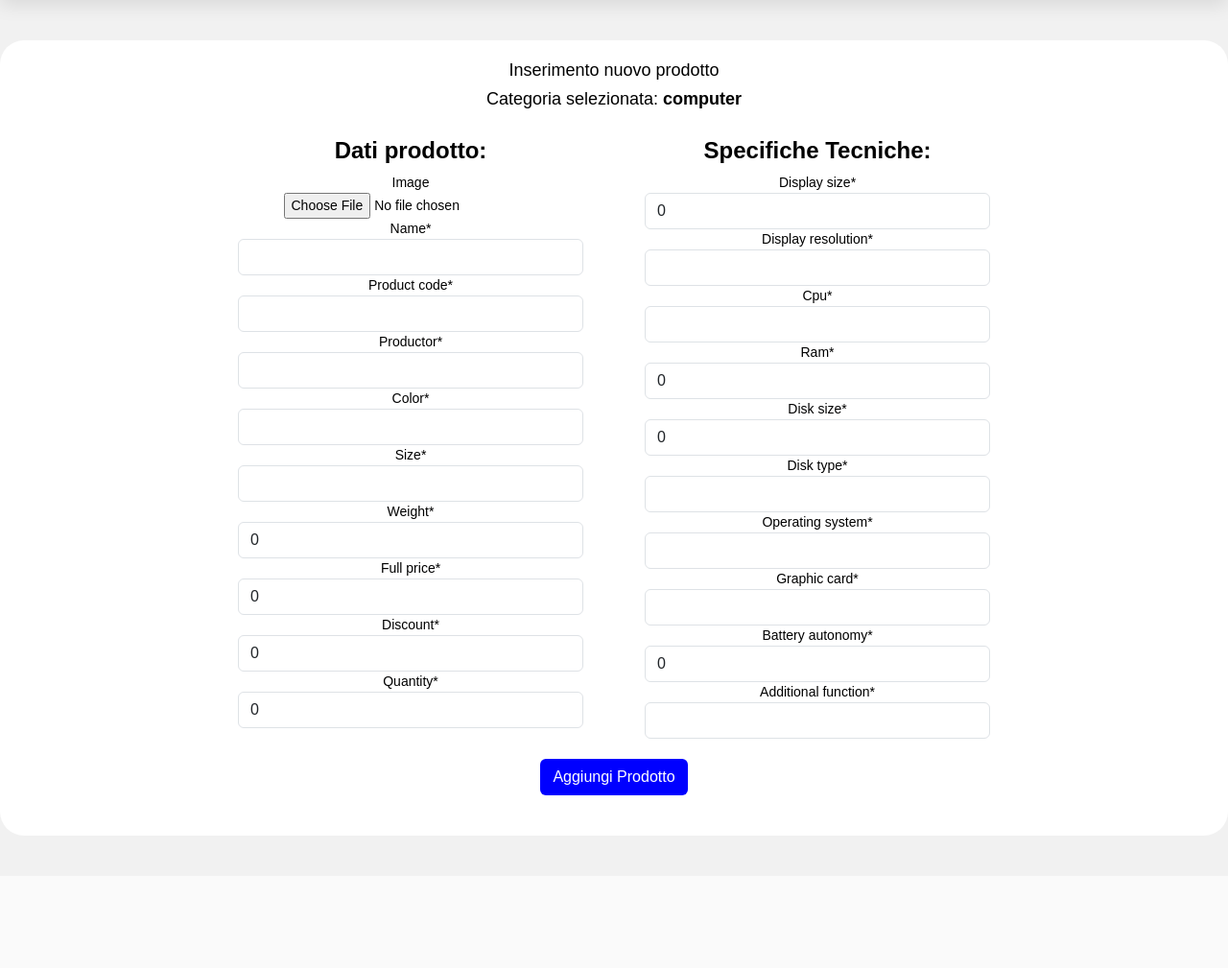
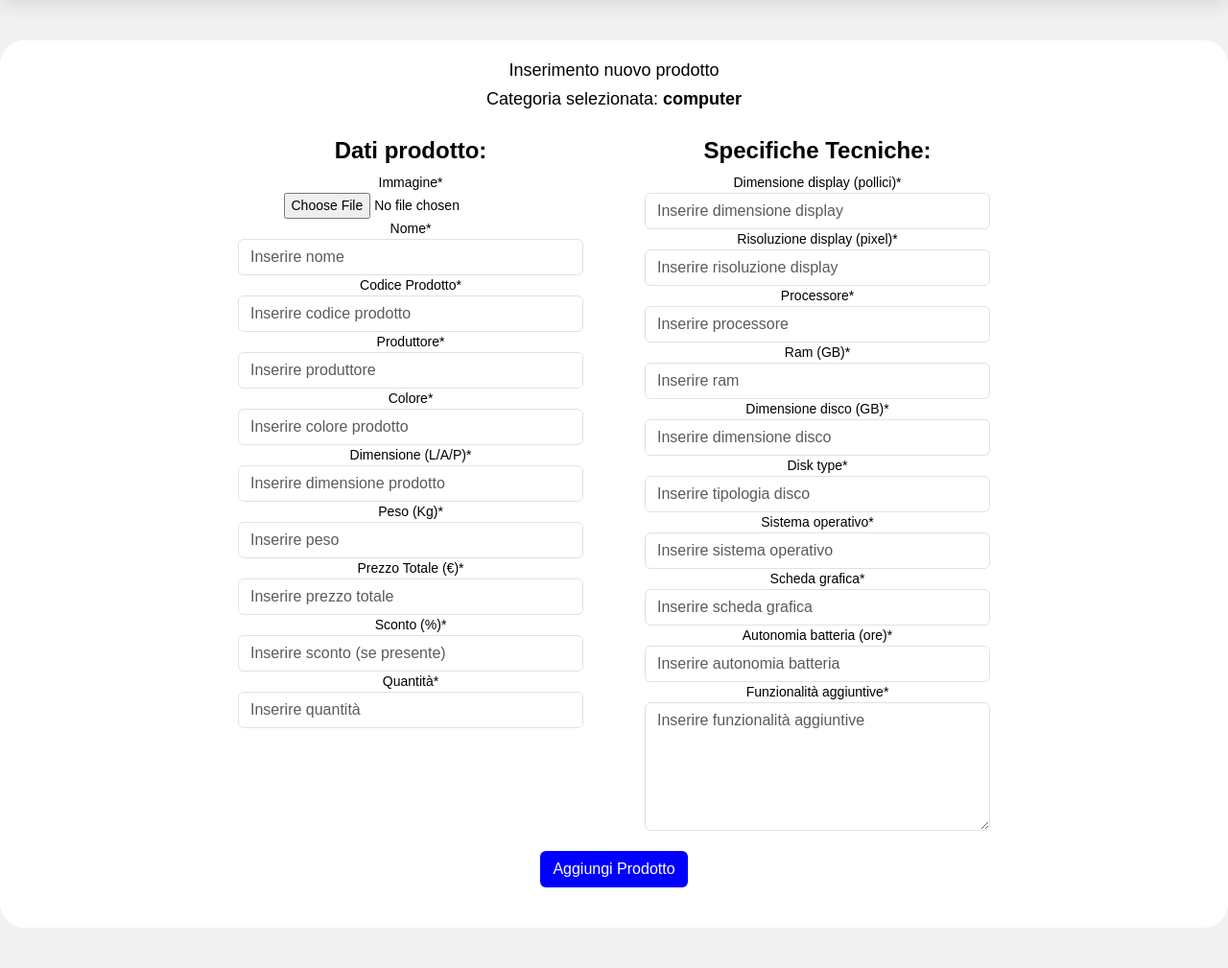
Before and after one commit to flitz99/Byte_Shop, a Django app: page /products/add_product/computer in a window 1280 px wide. Shown: the part 228-1237 px from the top of the page at 96% size. Before the commit the page ends 1057 px from the top, so only its background shows below. Run offline with Django 4.2, Linux system fonts and the light colour scheme; a user stored in the database is signed in; some libraries are stand-ins or nearby versions.

Commit message:
Sistemato tutti i forms, anche inserimento prodotti, si passa al test

```diff
--- a/Ecommerce/views.py
+++ b/Ecommerce/views.py
@@ -126,7 +126,7 @@ def home(request):  #View per la Homepage
 
             #Se amministratore non ha dei prodotti caricati
             else:
-                ctx={'check':False} #passo lista vuota
+                ctx={'check':False,'title':"Vendite dei prodotti inseriti:"} #passo lista vuota
 
         #---- Se utente loggato è un cliente
         if not request.user.is_staff:
--- a/orders/views.py
+++ b/orders/views.py
@@ -33,6 +33,7 @@ def my_orders(request):
                     ordini_admin.append(ordine) #salvo ordine in una lista
 
         ordini_admin=list(set(ordini_admin)) #Rimuovo duplicati (se entrambi i prodotti nell'ordine sono dell'admin me li mette due volte altrimenti)
+        print(type(ordini_admin))
         ctx={"listaordini":ordini_admin}
 
     return render(request,template_name=templ,context=ctx)
--- a/products/forms.py
+++ b/products/forms.py
@@ -1,82 +1,169 @@
 from django import forms
 from django.urls import reverse_lazy
-from crispy_forms.helper import FormHelper
-from crispy_forms.layout import Submit
 from .models import *
 
-#FORM DI INSERIMENTO PRODOTTI
-class ComputerForm(forms.ModelForm):
+#Form inserimento campi Product
+class ProductForm(forms.ModelForm):
+    image=forms.ImageField(required=True)
+    name =forms.CharField(required=True, widget=forms.TextInput(attrs={'placeholder': 'Inserire nome'}))
+    product_code =forms.CharField(required=True, widget=forms.TextInput(attrs={'placeholder': 'Inserire codice prodotto'}))
+    productor =forms.CharField(required=True, widget=forms.TextInput(attrs={'placeholder': 'Inserire produttore'}))
+    color =forms.CharField(required=True, widget=forms.TextInput(attrs={'placeholder': 'Inserire colore prodotto'}))
+    size =forms.CharField(required=True, widget=forms.TextInput(attrs={'placeholder': 'Inserire dimensione prodotto'}))
+    weight =forms.FloatField(required=True,min_value=0, widget=forms.NumberInput(attrs={'placeholder': 'Inserire peso'}))
+    full_price =forms.FloatField(required=True,min_value=0, widget=forms.NumberInput(attrs={'placeholder': 'Inserire prezzo totale'}))
+    discount =forms.IntegerField(required=True,min_value=0,max_value=99, widget=forms.NumberInput(attrs={'placeholder': 'Inserire sconto (se presente)'}))
+    quantity =forms.IntegerField(required=True,min_value=0, widget=forms.NumberInput(attrs={'placeholder': 'Inserire quantità'}))
+
+    #Imposto le label
+    def __init__(self, *args, **kwargs):
+        super().__init__(*args, **kwargs)
+        self.fields['image'].label = 'Immagine'
+        self.fields['name'].label = 'Nome'
+        self.fields['product_code'].label = 'Codice Prodotto'
+        self.fields['productor'].label = 'Produttore'
+        self.fields['color'].label = 'Colore'
+        self.fields['size'].label = 'Dimensione (L/A/P)'
+        self.fields['weight'].label = 'Peso (Kg)'
+        self.fields['full_price'].label = 'Prezzo Totale (€)'
+        self.fields['discount'].label = 'Sconto (%)'
+        self.fields['quantity'].label = 'Quantità'
+
+    def validate_product_code(self, value):
+        if Product.objects.filter(product_code=value).exists():
+            raise forms.ValidationError("Codice prodotto già presente nel sistema, inserirne un altro.")
+        return value
+
+#Form inserimento campi Computer
+class ComputerForm(ProductForm):
+    display_size =forms.FloatField(required=True, min_value=0,widget=forms.NumberInput(attrs={'placeholder': 'Inserire dimensione display'}))
+    display_resolution =forms.CharField(required=True, widget=forms.TextInput(attrs={'placeholder': 'Inserire risoluzione display'}))
+    cpu =forms.CharField(required=True, widget=forms.TextInput(attrs={'placeholder': 'Inserire processore'}))
+    ram =forms.IntegerField(required=True,min_value=0, widget=forms.NumberInput(attrs={'placeholder': 'Inserire ram'}))
+    disk_size =forms.FloatField(required=True, min_value=0,widget=forms.NumberInput(attrs={'placeholder': 'Inserire dimensione disco'}))
+    disk_type =forms.CharField(required=True, widget=forms.TextInput(attrs={'placeholder': 'Inserire tipologia disco'}))
+    operating_system =forms.CharField(required=True, widget=forms.TextInput(attrs={'placeholder': 'Inserire sistema operativo'}))
+    graphic_card =forms.CharField(required=True, widget=forms.TextInput(attrs={'placeholder': 'Inserire scheda grafica'}))
+    battery_autonomy =forms.FloatField(required=True,min_value=0, widget=forms.NumberInput(attrs={'placeholder': 'Inserire autonomia batteria'}))
+    additional_function =forms.CharField(required=True, widget=forms.Textarea(attrs={'placeholder': 'Inserire funzionalità aggiuntive','rows': 5, 'cols': 40}))
 
     class Meta:
         model=Computer
         fields=["image","name","product_code","productor","color","size","weight","full_price","discount","quantity",
                 "display_size","display_resolution","cpu","ram","disk_size","disk_type","operating_system","graphic_card","battery_autonomy","additional_function"]
 
+    #Imposto le label
+    def __init__(self, *args, **kwargs):
+        super().__init__(*args, **kwargs)
+        self.fields['display_size'].label = 'Dimensione display (pollici)'
+        self.fields['display_resolution'].label = 'Risoluzione display (pixel)'
+        self.fields['cpu'].label = 'Processore'
+        self.fields['ram'].label = 'Ram (GB)'
+        self.fields['disk_size'].label = 'Dimensione disco (GB)'
+        self.fields['operating_system'].label = 'Sistema operativo'
+        self.fields['graphic_card'].label = 'Scheda grafica'
+        self.fields['battery_autonomy'].label = 'Autonomia batteria (ore)'
+        self.fields['additional_function'].label = 'Funzionalità aggiuntive'
 
-    def is_valid(self):
-        valid= super(ComputerForm,self).is_valid()
-        return valid
-        #Controlli sui campi
-
-class SmartphoneForm(forms.ModelForm):
+#Form inserimento campi Smartphone
+class SmartphoneForm(ProductForm):
+    display_size =forms.FloatField(required=True,min_value=0, widget=forms.NumberInput(attrs={'placeholder': 'Inserire dimensione display'}))
+    cpu =forms.CharField(required=True, widget=forms.TextInput(attrs={'placeholder': 'Inserire processore'}))
+    ram =forms.IntegerField(required=True,min_value=0, widget=forms.NumberInput(attrs={'placeholder': 'Inserire ram'}))
+    disk_size =forms.FloatField(required=True, min_value=0,widget=forms.NumberInput(attrs={'placeholder': 'Inserire dimensione disco'}))
+    operating_system =forms.CharField(required=True, widget=forms.TextInput(attrs={'placeholder': 'Inserire sistema operativo'}))
+    battery_autonomy =forms.FloatField(required=True,min_value=0, widget=forms.NumberInput(attrs={'placeholder': 'Inserire autonomia batteria'}))
+    camera=forms.IntegerField(required=True,min_value=0, widget=forms.NumberInput(attrs={'placeholder': 'Inserire fotocamera'}))
+    additional_function =forms.CharField(required=True, widget=forms.Textarea(attrs={'placeholder': 'Inserire funzionalità aggiuntive','rows': 5, 'cols': 40}))
 
     class Meta:
         model=Smartphone
         fields=["image","name","product_code","productor","color","size","weight","full_price","discount","quantity",
                 "display_size","cpu","ram","disk_size","operating_system","battery_autonomy","camera","additional_function"]
 
-    def is_valid(self):
-        valid= super(SmartphoneForm,self).is_valid()
+    #Imposto le label
+    def __init__(self, *args, **kwargs):
+        super().__init__(*args, **kwargs)
+        self.fields['display_size'].label = 'Dimensione display (pollici)'
+        self.fields['cpu'].label = 'Processore'
+        self.fields['ram'].label = 'Ram (GB)'
+        self.fields['disk_size'].label = 'Dimensione disco (GB)'
+        self.fields['operating_system'].label = 'Sistema operativo'
+        self.fields['battery_autonomy'].label = 'Autonomia batteria (ore)'
+        self.fields['camera'].label = 'Fotocamera (MPx)'
+        self.fields['additional_function'].label = 'Funzionalità aggiuntive'
 
-        #Controlli sui campi
-        return valid
-
-class TelevisoreForm(forms.ModelForm):
+#Form inserimento campi Televisore
+class TelevisoreForm(ProductForm):
+    display_size =forms.FloatField(required=True,min_value=0, widget=forms.NumberInput(attrs={'placeholder': 'Inserire dimensione display'}))
+    display_resolution =forms.CharField(required=True, widget=forms.TextInput(attrs={'placeholder': 'Inserire risoluzione display'}))
+    display_technology =forms.CharField(required=True, widget=forms.TextInput(attrs={'placeholder': 'Inserire tecnologia display'}))
+    display_quality =forms.CharField(required=True, widget=forms.TextInput(attrs={'placeholder': 'Inserire qualità display'}))
+    cpu =forms.CharField(required=True, widget=forms.TextInput(attrs={'placeholder': 'Inserire processore'}))
+    frame_frequency =forms.IntegerField(required=True,min_value=0, widget=forms.NumberInput(attrs={'placeholder': 'Inserire Frequenza frame'}))
+    reception_type =forms.CharField(required=True, widget=forms.TextInput(attrs={'placeholder': 'Inserire ricezione antenna'}))
+    additional_function =forms.CharField(required=True, widget=forms.Textarea(attrs={'placeholder': 'Inserire funzionalità aggiuntive','rows': 5, 'cols': 40}))
 
     class Meta:
         model=Televisore
         fields=["image","name","product_code","productor","color","size","weight","full_price","discount","quantity",
                 "display_size","display_resolution","display_technology","display_quality","cpu","frame_frequency","reception_type","additional_function"]
 
-    def is_valid(self):
-        valid= super(TelevisoreForm,self).is_valid()
+    #Imposto le label
+    def __init__(self, *args, **kwargs):
+        super().__init__(*args, **kwargs)
+        self.fields['display_size'].label = 'Dimensione display (pollici)'
+        self.fields['display_resolution'].label = 'Risoluzione display (pixel)'
+        self.fields['display_technology'].label = 'Tecnologia display'
+        self.fields['display_quality'].label = 'Qualità display'
+        self.fields['cpu'].label = 'Processore'
+        self.fields['frame_frequency'].label = 'Frequenza frame (Hz)'
+        self.fields['reception_type'].label = 'Ricezione antenna'
+        self.fields['additional_function'].label = 'Funzionalità aggiuntive'
 
-        #Controlli sui campi
-        return valid
-
-class CoverForm(forms.ModelForm):
+#Form inserimento campi Cover
+class CoverForm(ProductForm):
+    compatibilità =forms.CharField(required=True, widget=forms.Textarea(attrs={'placeholder': 'Inserire compatibilità','rows': 2, 'cols': 40}))
+    caratteristiche =forms.CharField(required=True, widget=forms.Textarea(attrs={'placeholder': 'Inserire caratteristiche','rows': 5, 'cols': 40}))
 
     class Meta:
         model=Cover
         fields=["image","name","product_code","productor","color","size","weight","full_price","discount","quantity",
                 "compatibilità","caratteristiche"]
 
-    def is_valid(self):
-        valid= super(CoverForm,self).is_valid()
+    #Imposto le label
+    def __init__(self, *args, **kwargs):
+        super().__init__(*args, **kwargs)
+        self.fields['compatibilità'].label = 'Compatibilità'
+        self.fields['caratteristiche'].label = 'Caratteristiche'
 
-        #Controlli sui campi
-        return valid
-
-class CuffieForm(forms.ModelForm):
+#Form inserimento campi Cuffie
+class CuffieForm(ProductForm):
+    cuffie_type =forms.CharField(required=True, widget=forms.TextInput(attrs={'placeholder': 'Inserire tipologia'}))
+    caratteristiche =forms.CharField(required=True, widget=forms.Textarea(attrs={'placeholder': 'Inserire caratteristiche','rows': 5, 'cols': 40}))
 
     class Meta:
         model=Cuffie
         fields=["image","name","product_code","productor","color","size","weight","full_price","discount","quantity",
                 "cuffie_type","caratteristiche"]
 
-    def is_valid(self):
-        valid= super(CuffieForm,self).is_valid()
+    #Imposto le label
+    def __init__(self, *args, **kwargs):
+        super().__init__(*args, **kwargs)
+        self.fields['cuffie_type'].label = 'Tipologia'
+        self.fields['caratteristiche'].label = 'Caratteristiche'
 
-        #Controlli sui campi
-        return valid
-
-
-#FORM INSERIMENTO RECENSIONE
-
+#Form inserimento dati Recensione
 class RecensioneForm(forms.ModelForm):
-    description=forms.CharField(widget=forms.Textarea)
-    valutation = forms.IntegerField(min_value=1, max_value=5)
+    description=forms.CharField(required=True,widget=forms.Textarea(attrs={'placeholder': 'Inserire descrizione','rows': 5, 'cols': 40}))
+    valutation = forms.IntegerField(required=True, min_value=1, max_value=5, widget=forms.NumberInput(attrs={'placeholder': 'Inserire valutazione'}))
 
     class Meta:
         model=Recensione
         fields=['description','valutation']
+
+    #Imposto le label
+    def __init__(self, *args, **kwargs):
+        super().__init__(*args, **kwargs)
+        self.fields['description'].label = 'Descrizione'
+        self.fields['valutation'].label = 'Valutazione'
--- a/products/views.py
+++ b/products/views.py
@@ -218,7 +218,7 @@ class ProductCreateView(CreateView):
 class ProductUpdateView(UpdateView):
         model= None
         template_name="products/update_product.html"
-        success_url= reverse_lazy('products:all_products')
+        success_url= reverse_lazy('products:update_product',kwargs={'prod_code': None})
         slug_field='product_code'
         slug_url_kwarg='prod_code'
 
@@ -274,14 +274,16 @@ class ProductUpdateView(UpdateView):
 
 
         def form_valid(self,form,**kwargs):
-              prodotto=form.save(commit=False)
-              prodotto.final_price=round(prodotto.full_price-((prodotto.full_price/100)*prodotto.discount),2) #Calcolo prezzo finale scontato
-              prodotto.save()
+            prodotto=form.save(commit=False)
+            prodotto.final_price=round(prodotto.full_price-((prodotto.full_price/100)*prodotto.discount),2) #Calcolo prezzo finale scontato
+            prodotto.save()
 
-              #Ci vorrebbe un messaggio di corretto aggiornamento
-              #e togliere redirect a pagina all_products
+            prod_code=self.kwargs['prod_code']
+            product=Product.objects.get(product_code=prod_code)
+            messages.success(self.request, "Dati prodotto aggiornati correttamente!")
+            self.success_url = reverse_lazy("products:update_product", kwargs={'prod_code': product.product_code})
 
-              return super().form_valid(form)
+            return super().form_valid(form)
 
 
 class SearchView(ListView):
```
Also changed, not shown: orders/templates/orders/my_orders.html (+6 -5 lines), templates/home.html (+3 -4 lines), db.sqlite3, media/Acer_aspire_BgsY0A6.jpg (added), media/user_woman_As5he5O.jpg (added).
